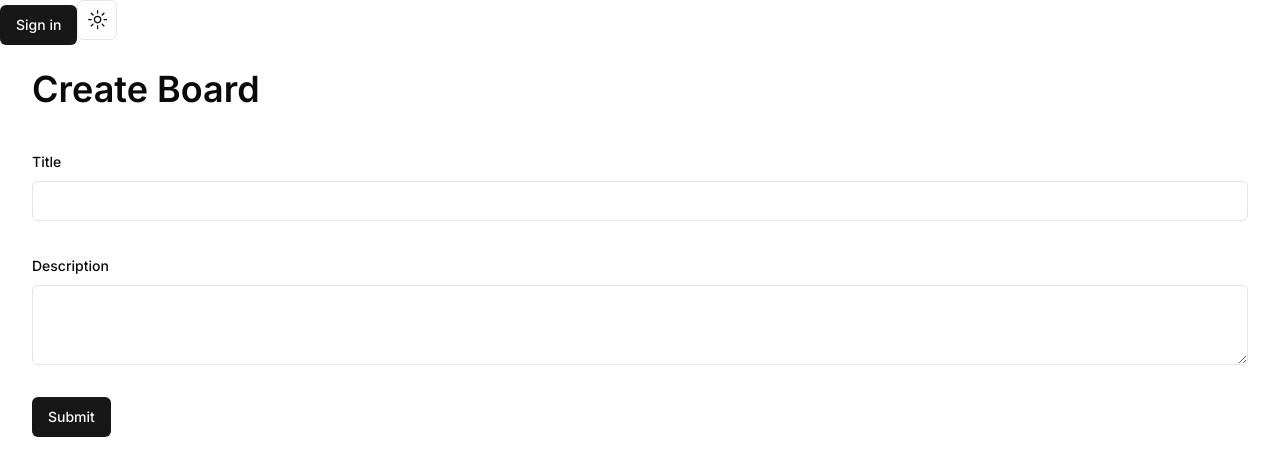
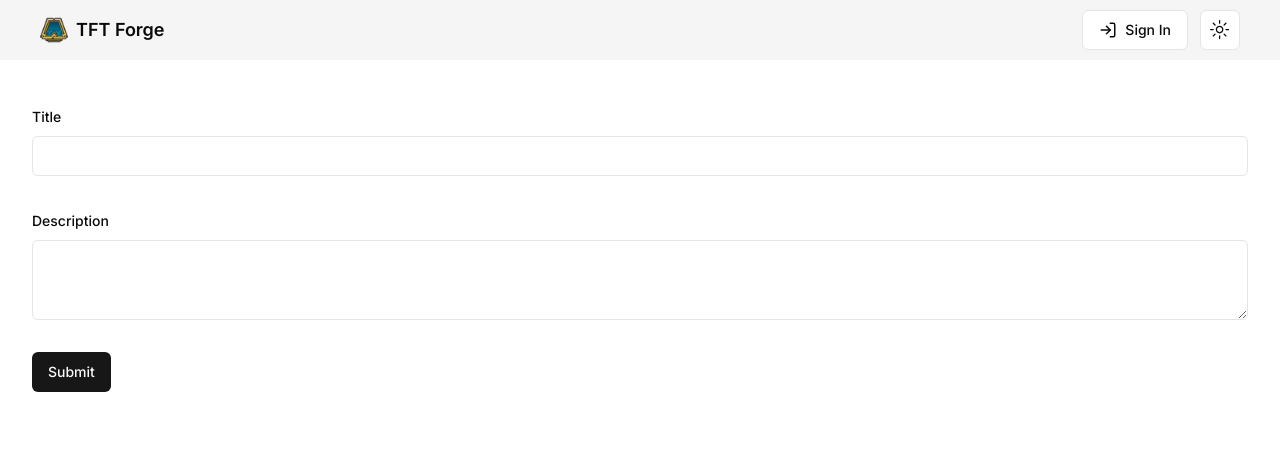
Before and after one commit to cshorg/tft-forge, a Next.js app: page /create-board in a window 1280 px wide. Shown: the top 476 px of the page. Built offline with nearby package versions, Linux system fonts and the light colour scheme; no server answers.

Commit message:
added header + fixed login

```diff
--- a/src/app/header.tsx
+++ b/src/app/header.tsx
@@ -3,20 +3,69 @@
 import { ModeToggle } from "@/components/mode-toggle"
 import { Button } from "@/components/ui/button"
 import { signIn, signOut, useSession } from "next-auth/react"
+import Image from "next/image"
+
+import {
+  DropdownMenu,
+  DropdownMenuContent,
+  DropdownMenuItem,
+  DropdownMenuTrigger
+} from "@/components/ui/dropdown-menu"
+import { LogInIcon, LogOutIcon } from "lucide-react"
+import Link from "next/link"
+
+function AccountDropdown() {
+  const session = useSession()
+
+  return (
+    <DropdownMenu>
+      <DropdownMenuTrigger asChild>
+        <Button variant={"outline"}>{session.data?.user?.name}</Button>
+      </DropdownMenuTrigger>
+      <DropdownMenuContent>
+        <DropdownMenuItem
+          onClick={() =>
+            signOut({
+              callbackUrl: "/"
+            })
+          }
+        >
+          <LogOutIcon size={18} className="mr-2" /> Sign Out
+        </DropdownMenuItem>
+      </DropdownMenuContent>
+    </DropdownMenu>
+  )
+}
 
 export function Header() {
   const session = useSession()
+  const isLoggedIn = !!session.data
 
   return (
-    <header>
-      <div>
-        {session.data ? (
-          <Button onClick={() => signOut()}>Sign out</Button>
-        ) : (
-          <Button onClick={() => signIn("google")}>Sign in</Button>
-        )}
-        {session.data?.user?.name}
-        <ModeToggle />
+    <header className="px-10 bg-neutral-100 dark:bg-neutral-900 h-[60px] backdrop-blur flex items-center w-full fixed">
+      <div className="flex justify-between items-center w-full">
+        <Link
+          className="text-lg font-semibold flex items-center gap-2 hover:opacity-90 ease-in transition"
+          href="/"
+        >
+          <Image
+            src="/teamfight-tactics.png"
+            width="28"
+            height="28"
+            alt="Application logo"
+          />
+          TFT Forge
+        </Link>
+
+        <div className="flex items-center gap-3">
+          {isLoggedIn && <AccountDropdown />}
+          {!isLoggedIn && (
+            <Button onClick={() => signIn()} variant="outline">
+              <LogInIcon size={18} className="mr-2" /> Sign In
+            </Button>
+          )}
+          <ModeToggle />
+        </div>
       </div>
     </header>
   )
--- a/src/app/page.tsx
+++ b/src/app/page.tsx
@@ -1,15 +1,23 @@
+import { Button } from "@/components/ui/button"
 import { db } from "@/db"
+import Link from "next/link"
 
 export default async function Home() {
   const boards = await db.query.boards.findMany()
 
   return (
-    <main className="flex min-h-screen flex-col items-center justify-between p-24">
+    <main className="flex min-h-screen flex-col items-center pt-20 px-10 gap-2">
+      <Link href="/create-board">
+        <Button variant={"outline"}>Create</Button>
+      </Link>
       {boards.map((board, i) => {
         return (
-          <div key={board.id}>
-            <h1>{board.title}</h1>
-            <p>{board.description}</p>
+          <div
+            key={board.id}
+            className="border border-indigo-200 flex flex-col gap-2 w-[400px] rounded-sm p-6"
+          >
+            <h1>title: {board.title}</h1>
+            <p>desc: {board.description}</p>
           </div>
         )
       })}
```
Also changed, not shown: public/teamfight-tactics.png (added).
